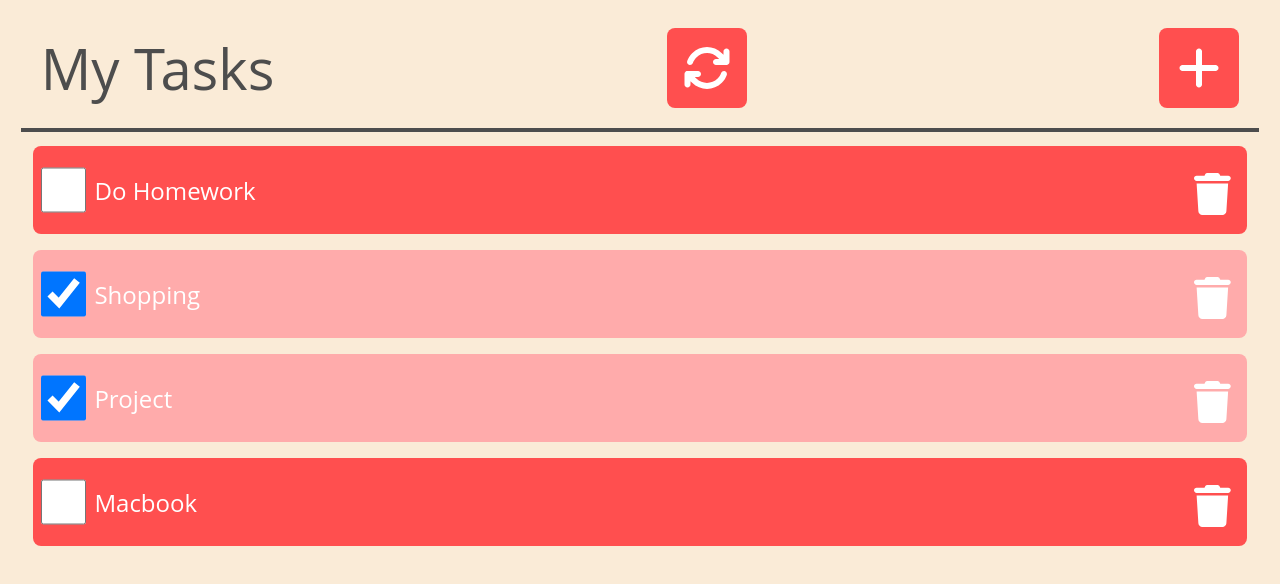
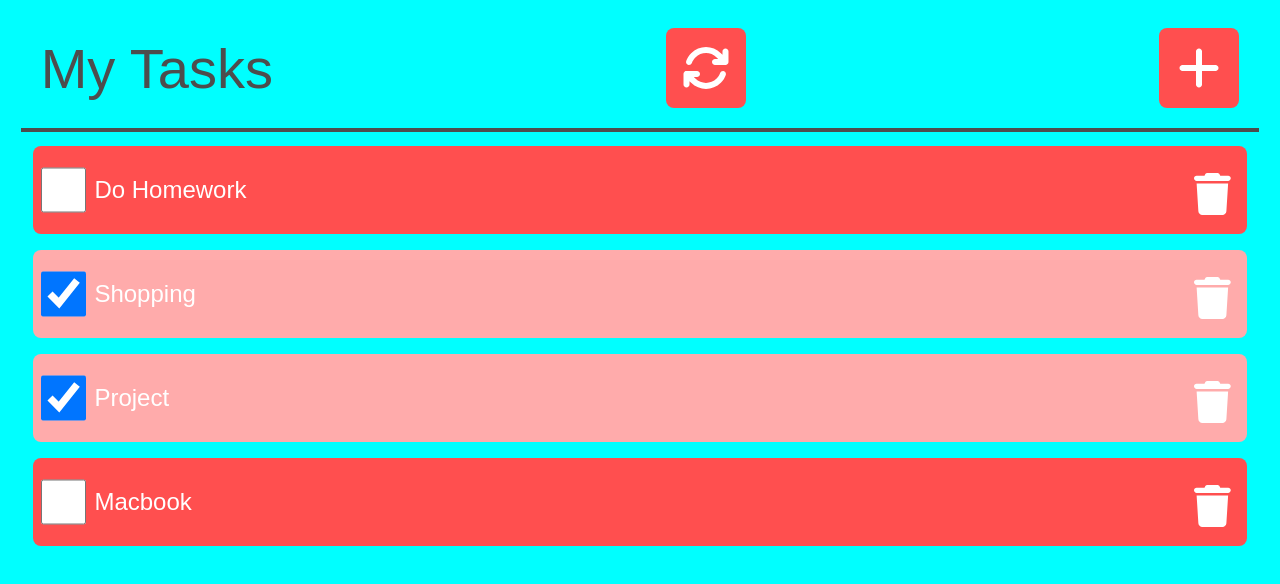
Before and after one commit to ErdemAtila/React-Basic-Todolist-ver.Beta, a React (Vite) app: page / in a window 1280 px wide. Shown: the top 584 px of the page. Built offline with nearby package versions, Linux system fonts and the light colour scheme.

Commit message:
font-family and background color are changed

```diff
--- a/src/App.css
+++ b/src/App.css
@@ -1,5 +1,6 @@
 body {
-  background-color: antiquewhite;
+  background-color:aqua;
+  font-family: Arial, Helvetica, sans-serif;
 }
 .to-do-list {
   display: flex;
@@ -48,7 +49,6 @@ body {
   font-size: 24px;
   height: fit-content;
   align-self: center;
-  font-family: 'Open Sans';
   font-weight: normal;
   margin-left: 0px;
   overflow-y: scroll;
@@ -110,7 +110,6 @@ body {
   font-size: 56px;
   height: fit-content;
   align-self: center;
-  font-family: 'Open Sans';
   font-weight: normal;
   margin-left: 20px;
 }
@@ -169,7 +168,6 @@ body {
   font-size: 48px;
   height: fit-content;
   align-self: center;
-  font-family: 'Open Sans';
   font-weight: normal;
   margin-top: 12px;
   margin-bottom: 24px;
@@ -204,7 +202,6 @@ body {
   font-size: 28px;
   height: fit-content;
   align-self: center;
-  font-family: 'Open Sans';
   font-weight: normal;
   margin-left: 8px;
   margin-right: 8px;
```
